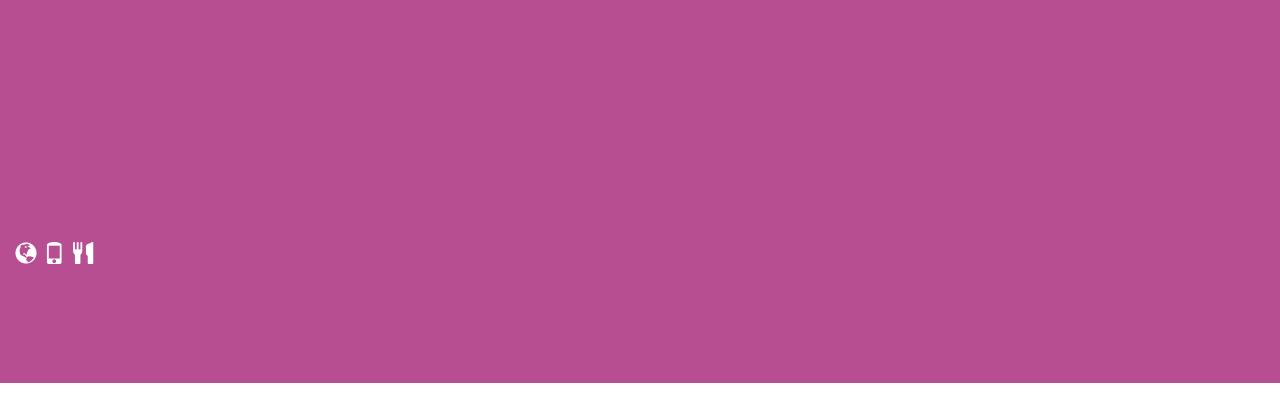
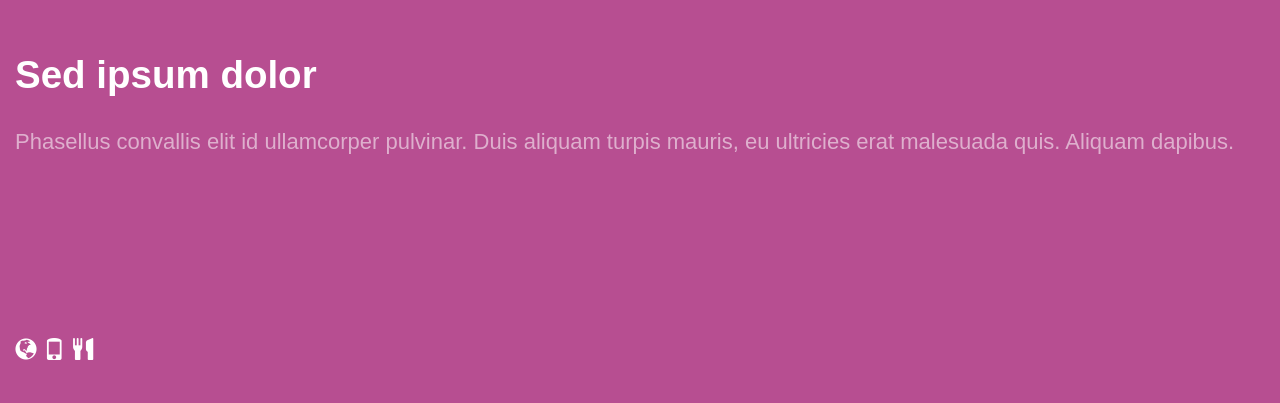
Before and after one commit to annatly2/moodfood, a plain HTML site: page index.html in a window 1280 px wide. Shown: the part 1217-1620 px from the top of the page. Drawn offline with nearby package versions, Linux system fonts and the light colour scheme.

Commit message:
modal fixed?

```diff
--- a/index.html
+++ b/index.html
@@ -49,8 +49,8 @@
             </iframe>
         </div>
         <div class="content col-md-12">
-            <h2 id="restaurant-name"></h2>
-                <p id="review"></p>
+            <h2 id="restaurant-name">Sed ipsum dolor </h2>
+                <p id="review">Phasellus convallis elit id ullamcorper pulvinar. Duis aliquam turpis mauris, eu ultricies erat malesuada quis. Aliquam dapibus.</p>
                 <a id="address-link" href=""><span id="address-text"></span></a>
                 <div class="symbols">
                     <a id="map" target="_blank" class="glyphicon glyphicon-globe" aria-hidden="true" href="" data-toggle="modal" data-target="#myModal"></a>
@@ -59,7 +59,21 @@
                 </div>
 
 
-                <div class="container">
+
+
+        </div>
+    </div>
+    </div>
+</section>
+
+
+
+    <!-- JavaScript -->
+    <script src="assets/javascript/logic.js"></script>
+
+</body>
+
+ <div class="container">
                   <!-- Modal -->
                   <div class="modal fade" id="myModal" role="dialog">
                     <div class="modal-dialog">
@@ -86,16 +100,4 @@
                     </div>
                   </div>
                 </div>
-
-        </div>
-    </div>
-    </div>
-</section>
-
-
-
-    <!-- JavaScript -->
-    <script src="assets/javascript/logic.js"></script>
-
-</body>
 </html>
```
